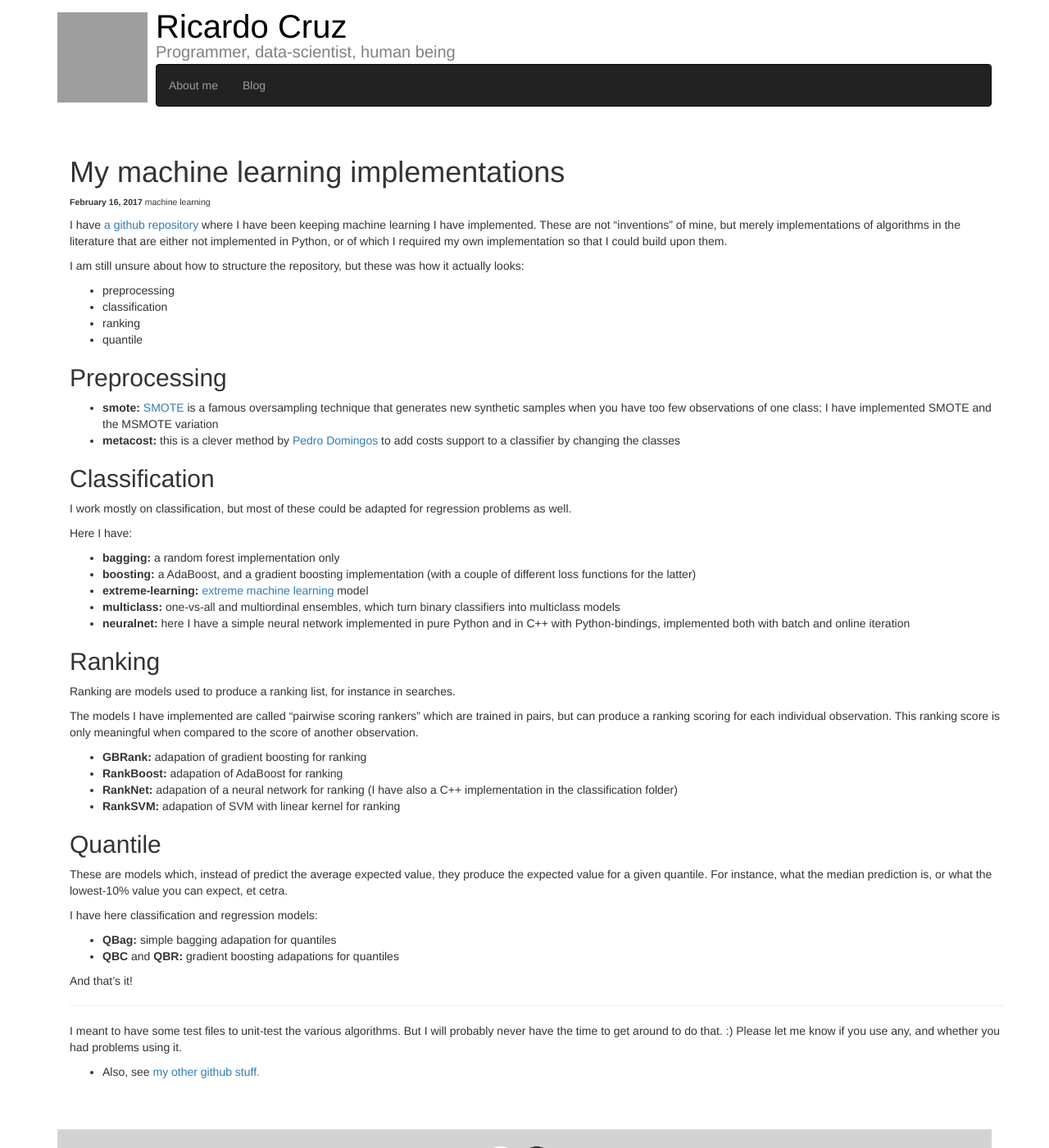
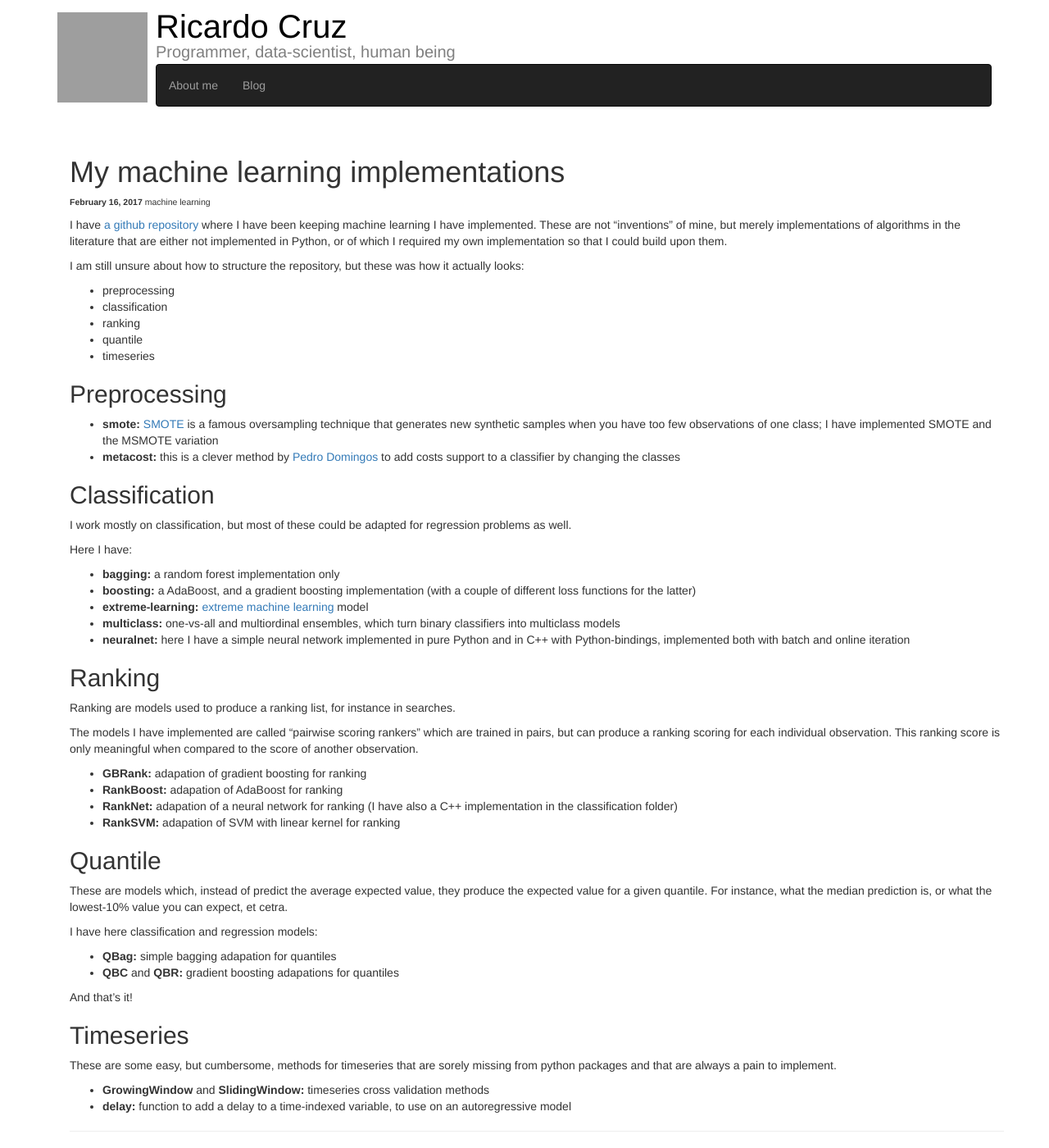
Before and after one commit to rpmcruz/rpmcruz.github.io, a Jekyll site: the page built from _posts/2017-02-16-my-implementations.md, in a window 1280 px wide and 1400 px high. Shown: the whole window at 82% size. Built offline with Jekyll 4.4.1, drawn with Linux system fonts in a browser that asks for light colours; comment, search, counter and statistics services are not loaded; grey boxes are pictures that could not be loaded.

Commit message:
Added time series methods.

```diff
--- a/_posts/2017-02-16-my-implementations.md
+++ b/_posts/2017-02-16-my-implementations.md
@@ -12,6 +12,7 @@ I am still unsure about how to structure the repository, but these was how it ac
 - classification
 - ranking
 - quantile
+- timeseries
 
 ## Preprocessing
 
@@ -52,6 +53,13 @@ I have here classification and regression models:
 
 And that's it!
 
+## Timeseries
+
+These are some easy, but cumbersome, methods for timeseries that are sorely missing from python packages and that are always a pain to implement.
+
+- **GrowingWindow** and **SlidingWindow:** timeseries cross validation methods
+- **delay:** function to add a delay to a time-indexed variable, to use on an autoregressive model
+
 -----------------
 
 I meant to have some test files to unit-test the various algorithms. But I will probably never have the time to get around to do that. :) Please let me know if you use any, and whether you had problems using it.
```
